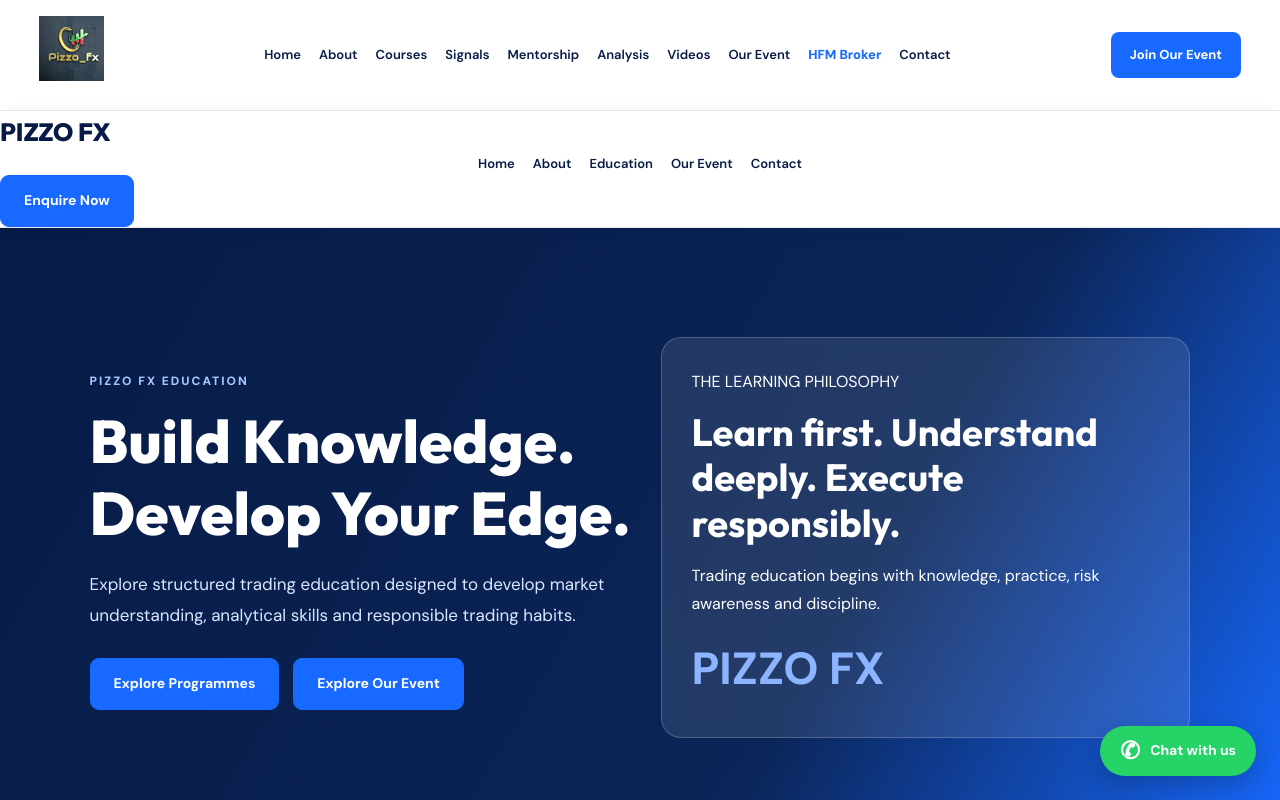
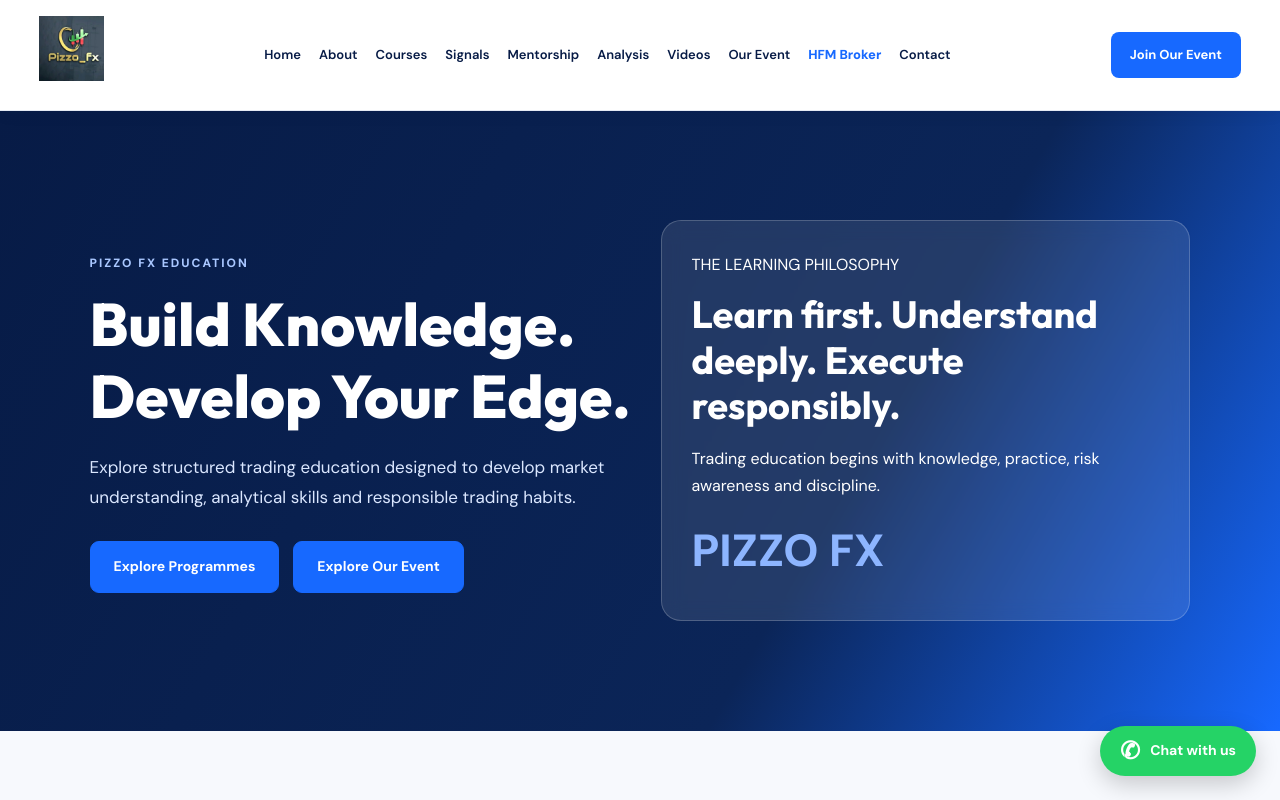
Before and after one commit to mutungastephen111-tech/pizzo-fx-website, a Next.js app: page /courses in a window 1280 px wide. Shown: the top 800 px of the page. Built offline with nearby package versions, Linux system fonts and the light colour scheme.

Commit message:
Update page.tsx

```diff
--- a/src/app/courses/page.tsx
+++ b/src/app/courses/page.tsx
@@ -61,24 +61,6 @@ const courses = [
 export default function CoursesPage() {
   return (
     <main>
-      <header className="navbar">
-        <a href="/" className="brand">
-          PIZZO <span>FX</span>
-        </a>
-
-        <nav className="nav-links">
-          <a href="/">Home</a>
-          <a href="/about">About</a>
-          <a href="/courses">Education</a>
-          <a href="/event">Our Event</a>
-          <a href="/contact">Contact</a>
-        </nav>
-
-        <a href="https://wa.me/254753529501" className="button">
-          Enquire Now
-        </a>
-      </header>
-
       <section className="hero">
         <div className="hero-content">
           <p className="eyebrow">PIZZO FX EDUCATION</p>
@@ -129,7 +111,9 @@ export default function CoursesPage() {
         <div className="service-grid">
           {courses.map((course) => (
             <article className="service-card" key={course.number}>
-              <span>{course.number} · {course.level}</span>
+              <span>
+                {course.number} · {course.level}
+              </span>
 
               <h3>{course.title}</h3>
 
@@ -189,18 +173,6 @@ export default function CoursesPage() {
           </a>
         </div>
       </section>
-
-      <footer className="footer">
-        <a href="/" className="brand">
-          PIZZO <span>FX</span>
-        </a>
-
-        <p>Learn. Trade. Grow.</p>
-
-        <p className="copyright">
-          © {new Date().getFullYear()} PIZZO FX. All rights reserved.
-        </p>
-      </footer>
     </main>
   );
 }
```
